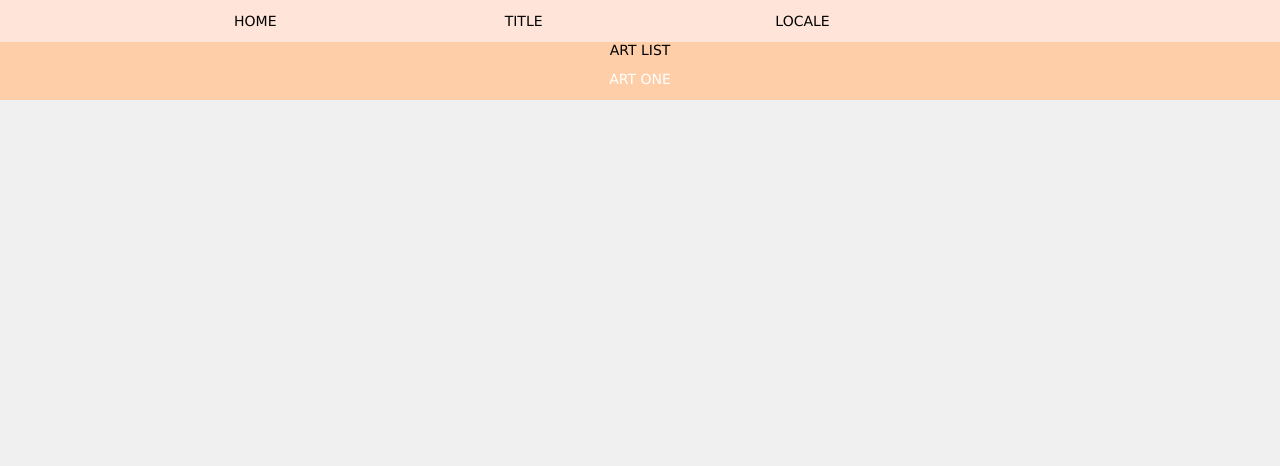
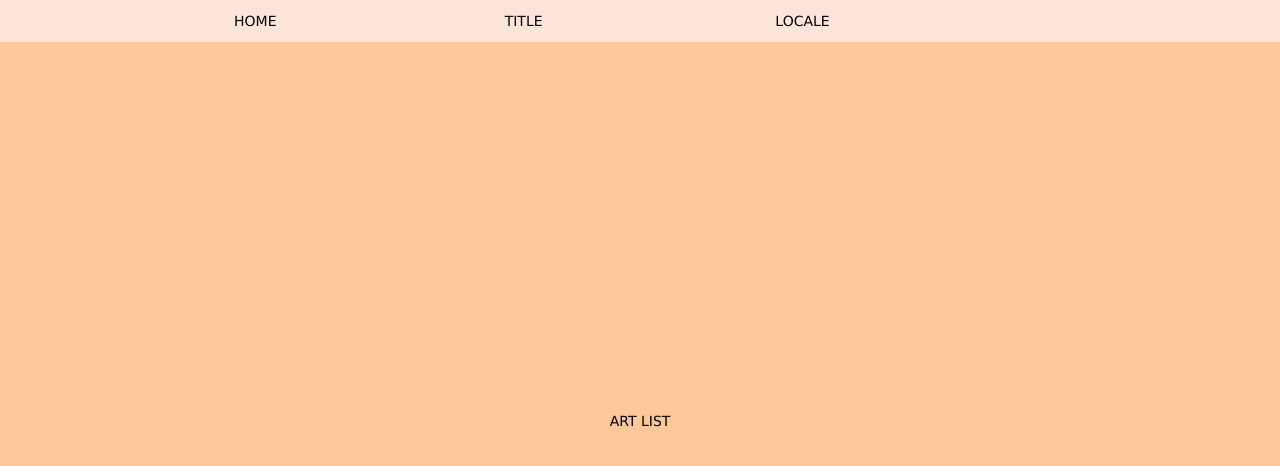
Before and after one commit to OlegPomazkov/my-site, a Vue app: page /art in a window 1280 px wide. Shown: the top 466 px of the page. Built offline with nearby package versions, Linux system fonts and the light colour scheme.

Commit message:
Add primary logic

```diff
--- a/src/components/ArtPageContent/ArtList/index.vue
+++ b/src/components/ArtPageContent/ArtList/index.vue
@@ -1,11 +1,19 @@
 <template>
-	<div class="move-field">
+	<div
+		class="move-field"
+		@click="handleClicked"
+	>
 		ART LIST
 	</div>
 </template>
 
 <script>
 export default {
+	methods: {
+		handleClicked() {
+			this.$emit('clicked')
+		}
+	}
 }
 </script>
 
--- a/src/components/ArtPageContent/ArtOne/index.vue
+++ b/src/components/ArtPageContent/ArtOne/index.vue
@@ -1,11 +1,20 @@
 <template>
-	<div class="move-field">
+	<div
+		class="move-field"
+		@click="handleClicked"
+	>
 		ART ONE
 	</div>
 </template>
 
 <script>
 export default {
+	methods: {
+		handleClicked() {
+			this.$emit('clicked')
+		}
+	}
+
 }
 </script>
 
--- a/src/components/ArtPageContent/index.vue
+++ b/src/components/ArtPageContent/index.vue
@@ -1,8 +1,18 @@
 <template>
-  <div class="home-page">
-    <art-header class="home-page__header"/>
-    <art-list class="home-page__main"/>
-    <art-one class="home-page__footer"/>
+  <div class="art-page">
+    <art-header class="art-page__header"/>
+
+    <art-list
+      v-if="mode === 'list'"
+      class="art-page__list"
+      @clicked="handleListClicked"
+    />
+
+    <art-one
+      v-if="mode === 'one'"
+      class="art-page__one"
+      @clicked="handleOneClicked"
+    />
   </div>
 </template>
 
@@ -19,11 +29,26 @@ export default {
     ArtList,
     ArtOne
   },
+
+  data() {
+    return {
+      mode: 'list' // enum with "mode | one"
+    }
+  },
+
+  methods: {
+    handleListClicked() {
+      this.mode = 'one'
+    },
+    handleOneClicked() {
+      this.mode = 'list'
+    },
+  }
 }
 </script>
 
 <style lang="scss">
-.home-page {
+.art-page {
   box-sizing: border-box;
   width: 100%;
   height: 100%;
@@ -32,16 +57,16 @@ export default {
   justify-content: flex-start;
   align-items: center;
 }
-.home-page__header {
+.art-page__header {
   height: 3rem;
   width: 100%;
   background-color: var(--c-back-1);
 }
-.home-page__main {
+.art-page__list {
   width: 100%;
   flex: 1;
 }
-.home-page__footer {
+.art-page__one {
   box-sizing: border-box;
   height: 3rem;
   width: 100%;
--- a/src/views/ArtPage.vue
+++ b/src/views/ArtPage.vue
@@ -1,7 +1,5 @@
 <template>
-	<div>
-		<art-page-content />
-	</div>
+	<art-page-content class="art-page"/>
 </template>
 
 <script>
@@ -15,4 +13,9 @@ export default {
 </script>
 
 <style type="scss">
+.art-page {
+	box-sizing: border-box;
+	width: 100%;
+	height: 100%;
+}
 </style>
```
